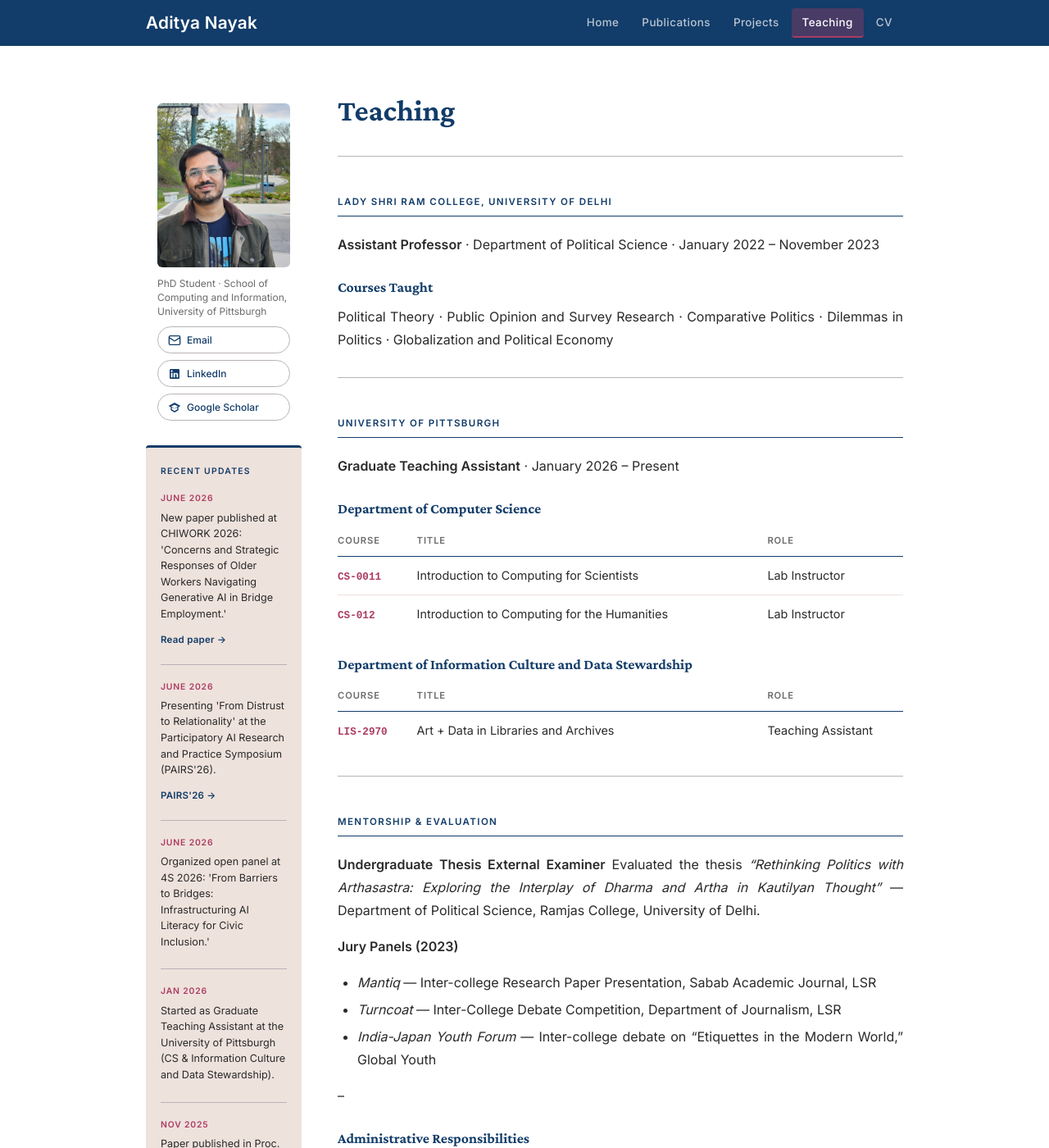
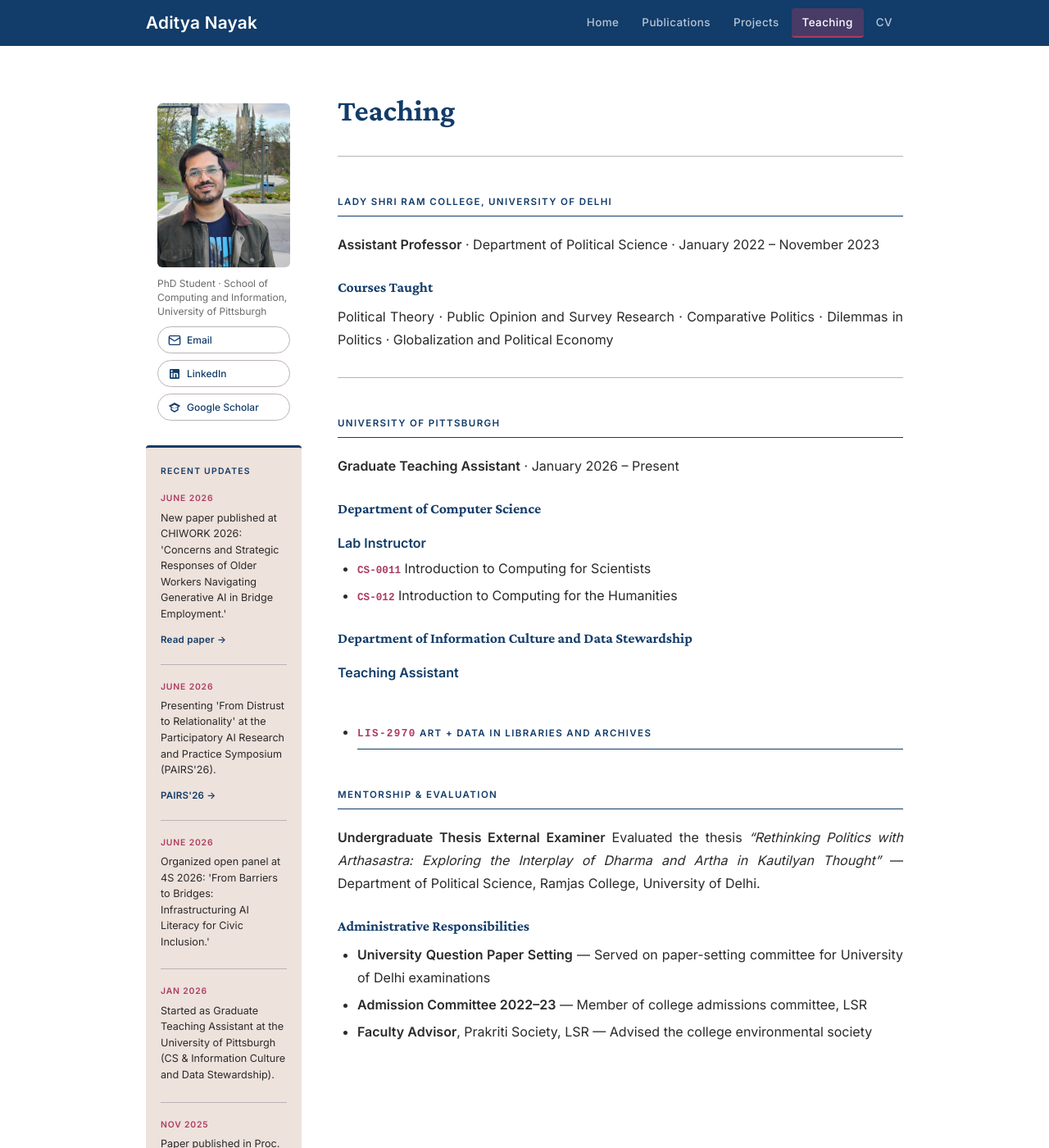
Before and after one commit to adityanayak-info/adityanayak-info.github.io, a Jekyll site: the page built from teaching.md, in a window 1280 px wide and 1400 px high. Shown: the whole window at 82% size. Built offline with Jekyll 4.4.1, drawn with Linux system fonts in a browser that asks for light colours.

Commit message:
Update teaching.md

```diff
--- a/teaching.md
+++ b/teaching.md
@@ -38,47 +38,16 @@ Political Theory · Public Opinion and Survey Research · Comparative Politics
 
 ### Department of Computer Science
 
-<table class="course-table">
-  <thead>
-    <tr>
-      <th>Course</th>
-      <th>Title</th>
-      <th>Role</th>
-    </tr>
-  </thead>
-  <tbody>
-    <tr>
-      <td><a href="https://courses.sci.pitt.edu/courses/view/CS-0011" target="_blank" rel="noopener"><span class="course-code">CS-0011</span></a></td>
-      <td>Introduction to Computing for Scientists</td>
-      <td>Lab Instructor</td>
-    </tr>
-    <tr>
-      <td><a href="https://courses.sci.pitt.edu/courses/view/CS-12" target="_blank" rel="noopener"><span class="course-code">CS-012</span></a></td>
-      <td>Introduction to Computing for the Humanities</td>
-      <td>Lab Instructor</td>
-    </tr>
-  </tbody>
-</table>
+#### Lab Instructor
+
+- <a href="https://courses.sci.pitt.edu/courses/view/CS-0011" target="_blank" rel="noopener"><span class="course-code">CS-0011</span></a> Introduction to Computing for Scientists
+- <a href="https://courses.sci.pitt.edu/courses/view/CS-12" target="_blank" rel="noopener"><span class="course-code">CS-012</span></a> Introduction to Computing for the Humanities
 
 ### Department of Information Culture and Data Stewardship
 
-<table class="course-table">
-  <thead>
-    <tr>
-      <th>Course</th>
-      <th>Title</th>
-      <th>Role</th>
-    </tr>
-  </thead>
-  <tbody>
-    <tr>
-      <td><a href="https://hcommons.org/groups/lis-2970-art-data-in-libraries-and-archives/" target="_blank" rel="noopener"><span class="course-code">LIS-2970</span></a></td>
-      <td>Art + Data in Libraries and Archives</td>
-      <td>Teaching Assistant</td>
-    </tr>
-  </tbody>
-</table>
+#### Teaching Assistant
 
+- <a href="https://hcommons.org/groups/lis-2970-art-data-in-libraries-and-archives/" target="_blank" rel="noopener"><span class="course-code">LIS-2970</span></a> Art + Data in Libraries and Archives
 ---
 
 ## Mentorship & Evaluation
@@ -86,13 +55,6 @@ Political Theory · Public Opinion and Survey Research · Comparative Politics
 **Undergraduate Thesis External Examiner**
 Evaluated the thesis *"Rethinking Politics with Arthasastra: Exploring the Interplay of Dharma and Artha in Kautilyan Thought"* — Department of Political Science, Ramjas College, University of Delhi.
 
-**Jury Panels (2023)**
-- *Mantiq* — Inter-college Research Paper Presentation, Sabab Academic Journal, LSR
-- *Turncoat* — Inter-College Debate Competition, Department of Journalism, LSR
-- *India-Japan Youth Forum* — Inter-college debate on "Etiquettes in the Modern World," Global Youth
-
---
-
 ### Administrative Responsibilities
 
 - **University Question Paper Setting** — Served on paper-setting committee for University of Delhi examinations
```
